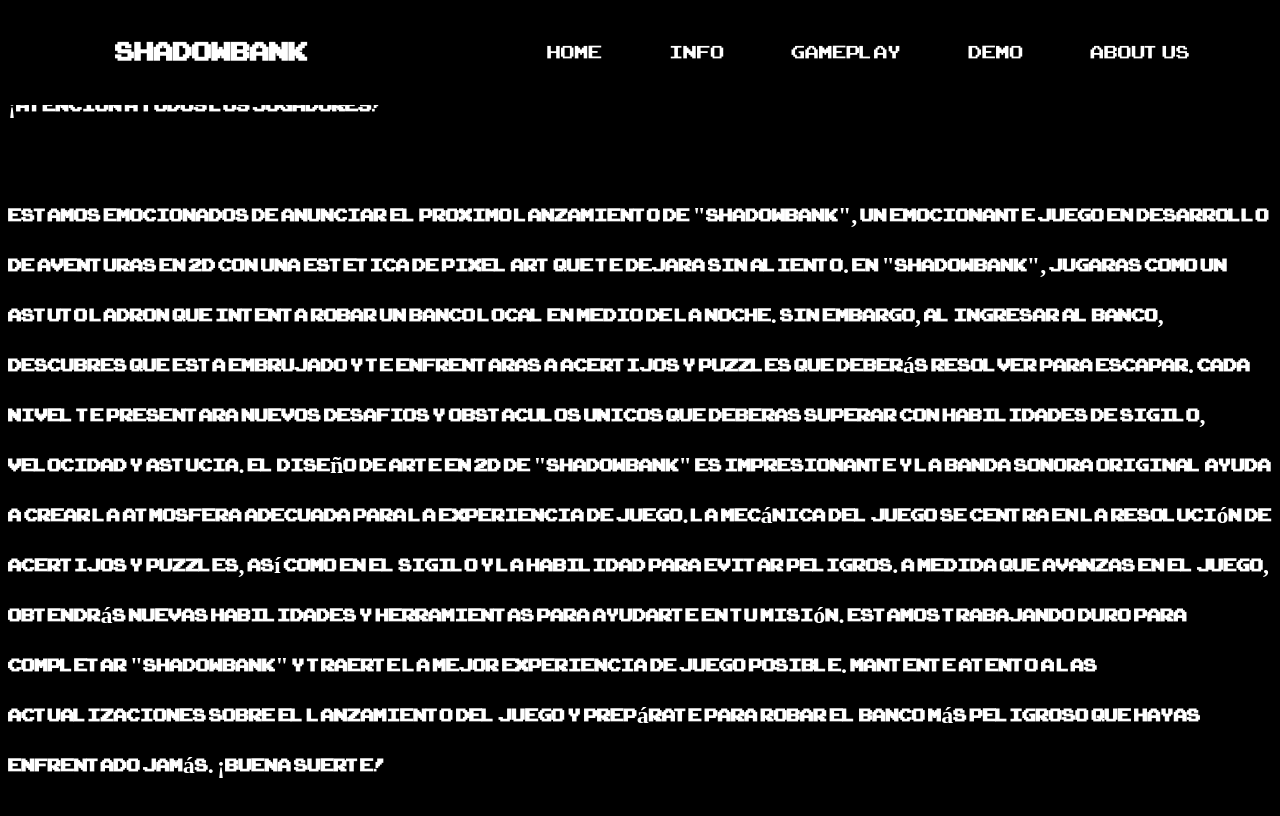
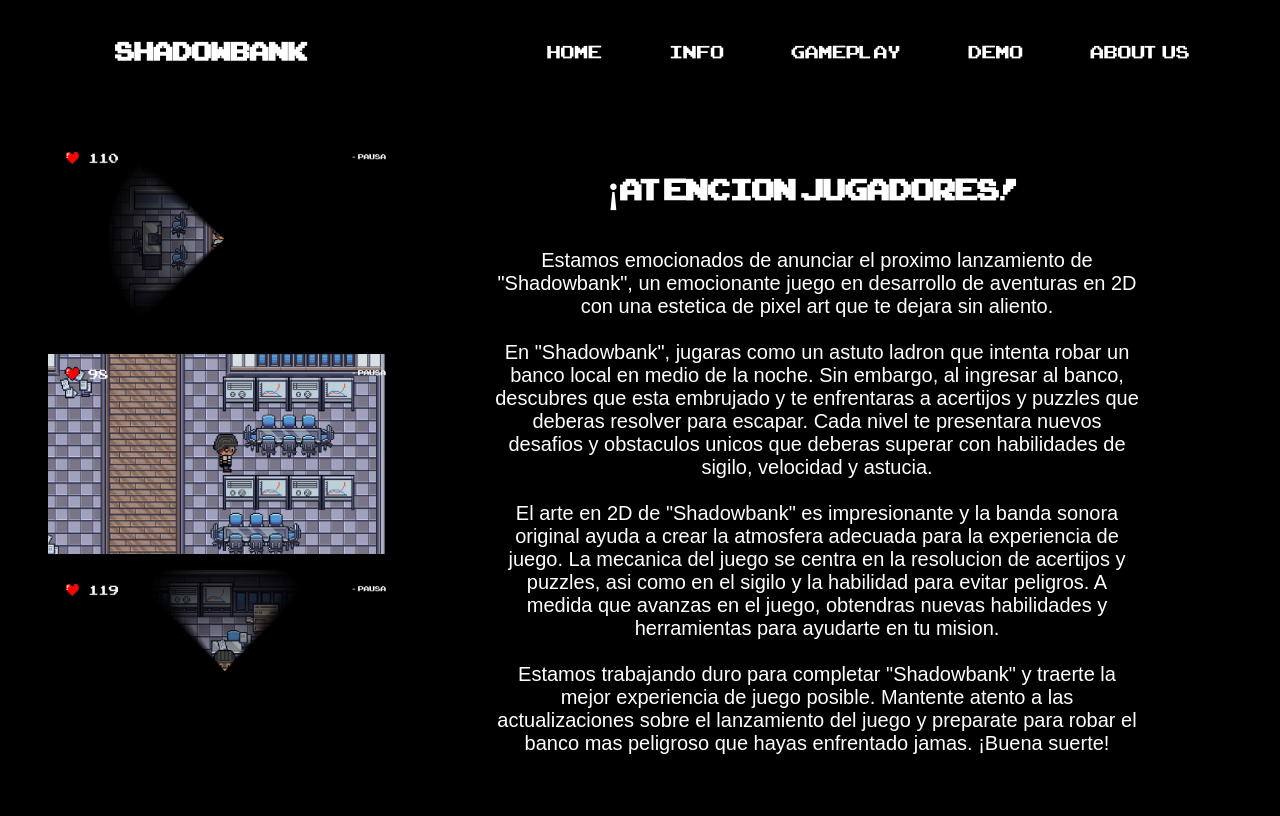
Before and after one commit to Mike19200/ShadowBankWebsite, a plain HTML site: page info.html in a window 1280 px wide. Drawn offline with Linux system fonts and the light colour scheme.

Commit message:
screenshots

```diff
--- a/info.html
+++ b/info.html
@@ -20,24 +20,49 @@
                 <a href="">About Us</a>
             </nav>
         </header>
+        <br>
+        <br>
         <main>
             <section class="sec-home" id="home">
+                <div class="contenedor">
+                    <div class="c1">
+                        <img src="media/Imagen1.jpg" alt="">
+                        <br>
+                        <img src="media/Imagen3.jpg" alt="">
+                        <br>
+                        <img src="media/Imagen2.jpg" alt="">
+                    </div>
+                    <div class="c2">
+                        <h2>¡Atencion jugadores!</h2>
+                        <p>Estamos emocionados de anunciar el proximo lanzamiento de "Shadowbank", un emocionante juego
+                            en
+                            desarrollo de aventuras en 2D con una estetica de pixel art que te dejara sin aliento.
                             <br>
                             <br>
+                            En "Shadowbank", jugaras como un astuto ladron que intenta robar un banco local en medio de
+                            la
+                            noche. Sin embargo, al ingresar al banco, descubres que esta embrujado y te enfrentaras a
+                            acertijos y puzzles que deberas resolver para escapar. Cada nivel te presentara nuevos
+                            desafios
+                            y obstaculos unicos que deberas superar con habilidades de sigilo, velocidad y astucia.
                             <br>
                             <br>
-                <h1>¡Atencion   a   todos   los  jugadores!</h1>
+                            El arte en 2D de "Shadowbank" es impresionante y la banda sonora original ayuda a crear la
+                            atmosfera adecuada para la experiencia de juego. La mecanica del juego se centra en la
+                            resolucion de acertijos y puzzles, asi como en el sigilo y la habilidad para evitar
+                            peligros. A
+                            medida que avanzas en el juego, obtendras nuevas habilidades y herramientas para ayudarte en
+                            tu
+                            mision.
                             <br>
                             <br>
-                <h2>
-                     Estamos emocionados de anunciar el proximo lanzamiento de "Shadowbank", un emocionante juego en desarrollo de aventuras en 2D con una estetica de pixel art que te dejara sin aliento.
-
-                    En "Shadowbank", jugaras como un astuto ladron que intenta robar un banco local en medio de la noche. Sin embargo, al ingresar al banco, descubres que esta embrujado y te enfrentaras a acertijos y puzzles que deberás resolver para escapar. Cada nivel te presentara nuevos desafios y obstaculos unicos que deberas superar con habilidades de sigilo, velocidad y astucia.
-
-                    El diseño de arte en 2D de "Shadowbank" es impresionante y la banda sonora original ayuda a crear la atmosfera adecuada para la experiencia de juego. La mecánica del juego se centra en la resolución de acertijos y puzzles, así como en el sigilo y la habilidad para evitar peligros. A medida que avanzas en el juego, obtendrás nuevas habilidades y herramientas para ayudarte en tu misión.
-
-                    Estamos trabajando duro para completar "Shadowbank" y traerte la mejor experiencia de juego posible. Mantente atento a las actualizaciones sobre el lanzamiento del juego y prepárate para robar el banco más peligroso que hayas enfrentado jamás. ¡Buena suerte!
-                </h2>
+                            Estamos trabajando duro para completar "Shadowbank" y traerte la mejor experiencia de juego
+                            posible. Mantente atento a las actualizaciones sobre el lanzamiento del juego y preparate
+                            para
+                            robar el banco mas peligroso que hayas enfrentado jamas. ¡Buena suerte!
+                        </p>
+                    </div>
+                </div>
             </section>
         </main>
     </body>
--- a/styles/styles.scss
+++ b/styles/styles.scss
@@ -71,3 +71,32 @@
 
     }
 }
+
+.contenedor{
+    background-color: rgb(0, 0, 0);
+    display: flex;
+    justify-content: space-around;
+    align-items: center;
+    padding: 0 40px;
+}
+.c2{
+    text-align: center;
+    margin: 7%;
+    padding: 10px;
+    p{
+        font-family: Arial, Helvetica, sans-serif;
+        font-size: 20px;
+        color: white;
+    }
+
+    h2{
+        font-size: 40px;
+        color: white;
+    }
+}
+
+img{
+    right: 20%;
+    height: 200px;
+    display: flex;
+}
```
Also changed, not shown: media/Imagen1.jpg (added), media/Imagen2.jpg (added), media/Imagen3.jpg (added), styles/styles.css, 3 other files. Lines whose indentation alone changed are shown as unchanged.
